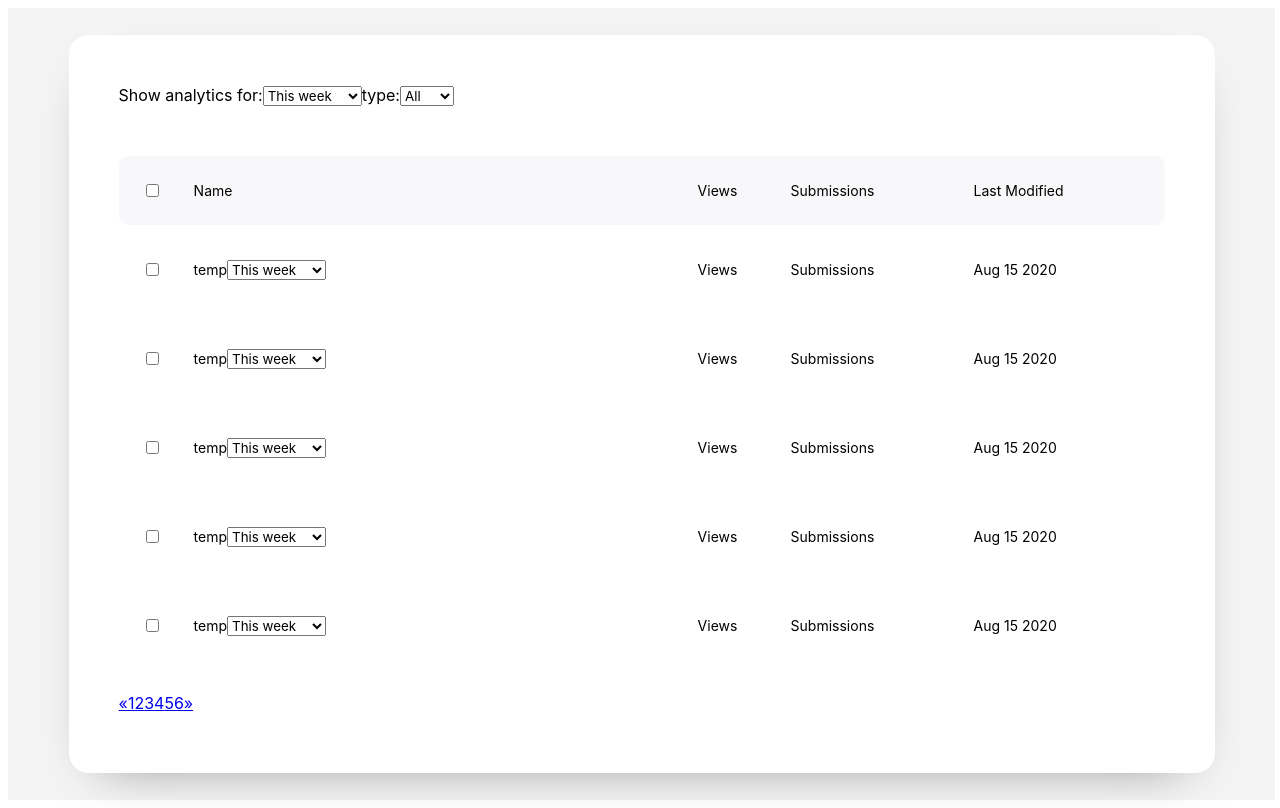
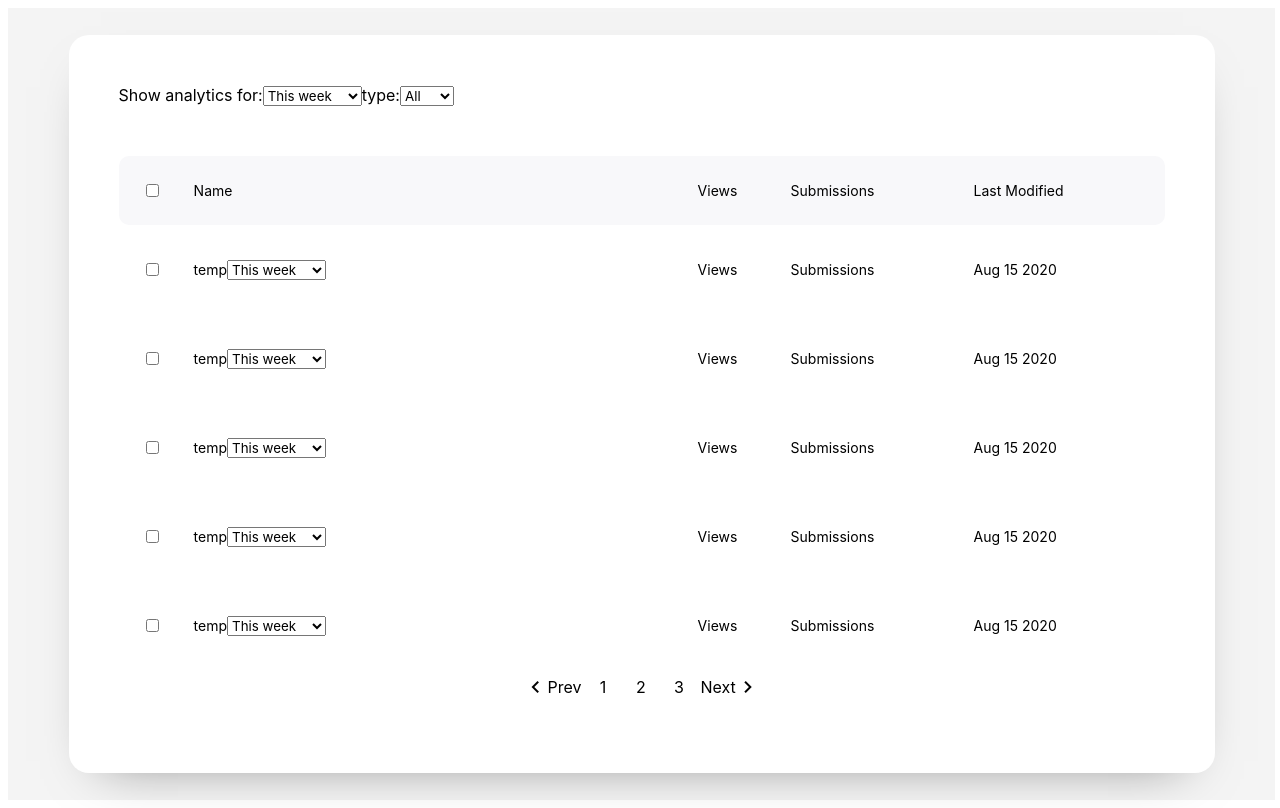
Before and after one commit to codacy20/angular-ts-spacex-launches, an Angular app: page / in a window 1280 px wide. Built offline with nearby package versions, Linux system fonts and the light colour scheme.

Commit message:
pagination style

```diff
--- a/src/app/pagination/pagination.component.css
+++ b/src/app/pagination/pagination.component.css
@@ -1,3 +1,24 @@
 .pagination{
-  padding: 23px 50px 0 50px;
+  display: flex;
+  justify-content: center;
+  align-content: center;
+  line-height: 30px;
 }
+
+.icons{
+  cursor: pointer;
+  display: flex;
+  align-items: center;
+  justify-content: center;
+  margin: 0 2.5px 0 2.5px;
+}
+
+.not-icons{
+  cursor: pointer;
+  height: 33px;
+  width: 33px;
+  display: flex;
+  align-items: center;
+  justify-content: center;
+  margin: 0 2.5px 0 2.5px;
+}
--- a/src/app/pagination/pagination.component.html
+++ b/src/app/pagination/pagination.component.html
@@ -1,10 +1,17 @@
 <div class="pagination">
-  <a href="#">&laquo;</a>
-  <a href="#">1</a>
-  <a href="#">2</a>
-  <a href="#">3</a>
-  <a href="#">4</a>
-  <a href="#">5</a>
-  <a href="#">6</a>
-  <a href="#">&raquo;</a>
+	<div class="icons">
+		<span class="material-icons">
+      keyboard_arrow_left
+    </span>
+    <span>Prev</span>
+	</div>
+	<div class="not-icons">1</div>
+	<div class="not-icons">2</div>
+	<div class="not-icons">3</div>
+	<div class="icons">
+    <span>Next</span>
+    <span class="material-icons">
+      keyboard_arrow_right
+    </span>
+  </div>
 </div>
--- a/src/index.html
+++ b/src/index.html
@@ -1 +1,3 @@
+<link href="https://fonts.googleapis.com/icon?family=Material+Icons"
+      rel="stylesheet">
 <my-app>loading</my-app>
```
